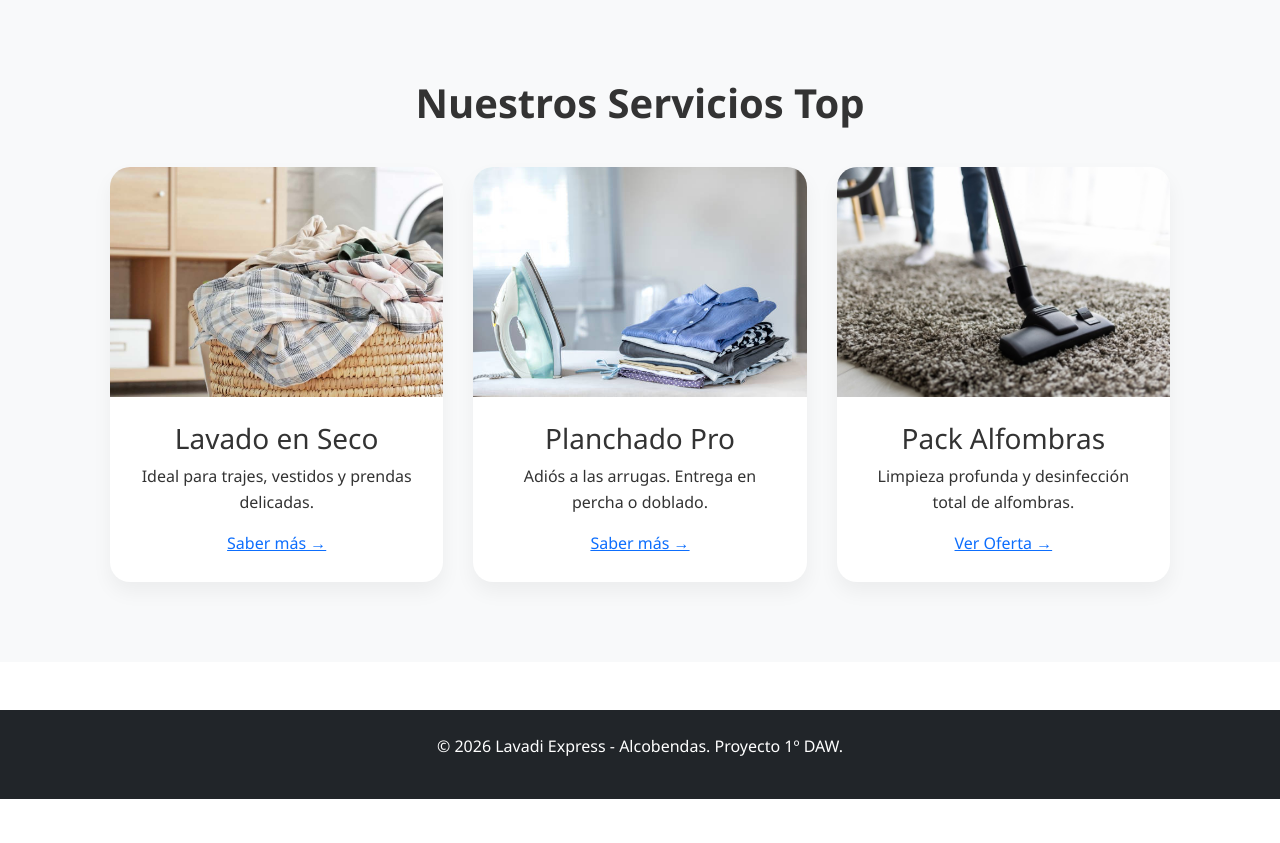
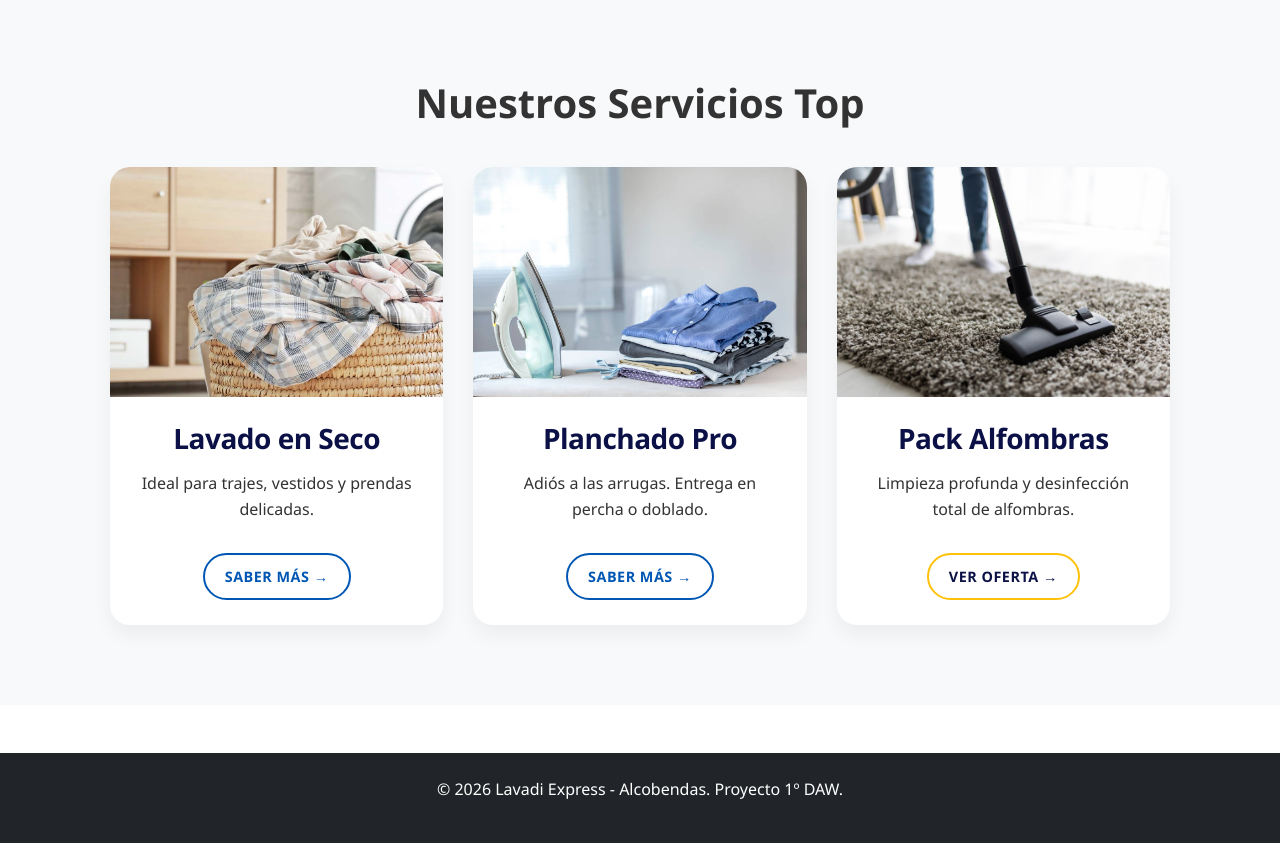
Before and after one commit to pbl792/lavandi-express, a PHP site: page / in a window 1280 px wide. Shown: the part 875-1718 px from the top of the page. Before the commit the page ends 1674 px from the top, so only its background shows below. Run offline with PHP 8.4, Linux system fonts and the light colour scheme.

Commit message:
Día 8: Cambios de codigo CSS. Ajustes en Servicios. Secciones con bóton llamativo y título en negrita

```diff
--- a/css/style.css
+++ b/css/style.css
@@ -6,6 +6,7 @@
     --fondo-gris: #f8f9fa;
     --blanco: #ffffff;
 }
+
 
 /* --- GENERALES --- */
 body {
@@ -30,6 +31,7 @@ body {
 .color-azul { color: var(--azul-lavandi); }
 .centrar-texto { text-align: center; }
 
+
 /* --- HEADER (NAVBAR) --- */
 .navbar {
     padding-top: 0.5rem;
@@ -45,6 +47,7 @@ body {
 .navbar-dark .navbar-nav .nav-link:hover {
     color: var(--blanco) !important;
 }
+
 
 /* --- PORTADA (INDEX) --- */
 .portada-principal {
@@ -69,6 +72,7 @@ body {
 .titulo-enorme { font-size: 4rem; line-height: 1; margin: 20px 0; }
 .resaltado-amarillo { color: var(--amarillo-lavandi); }
 
+
 /* --- BOTONES --- */
 .grupo-botones {
     display: flex;
@@ -88,6 +92,7 @@ body {
 .boton-azul-relleno:hover { background: #004494; transform: translateY(-2px); }
 .boton-blanco-borde:hover { background: var(--amarillo-lavandi); color: #333; }
 
+
 /* --- SECCIONES Y TARJETAS --- */
 .seccion-ventajas { padding: 80px 0; }
 .lista-ventajas { display: flex; justify-content: space-around; flex-wrap: wrap; text-align: center; gap: 20px; list-style: none; padding: 0; }
@@ -101,6 +106,47 @@ body {
 .tarjeta-servicio { background: white; border-radius: 20px; overflow: hidden; box-shadow: 0 10px 20px rgba(0,0,0,0.05); }
 .contenedor-foto img { width: 100%; height: 230px; object-fit: cover; }
 .detalles-servicio { padding: 25px; text-align: center; }
+/* --- BOTONES DE SECCIONES --- */
+.detalles-servicio a {
+    display: inline-block;
+    padding: 10px 20px;
+    margin-top: 15px;
+    background-color: transparent;
+    color: var(--azul-lavandi);
+    border: 2px solid var(--azul-lavandi);
+    border-radius: 50px;
+    text-decoration: none;
+    font-weight: 700;
+    font-size: 0.9rem;
+    transition: all 0.3s ease;
+    text-transform: uppercase;
+    letter-spacing: 0.5px;
+}
+.detalles-servicio a:hover {
+    background-color: var(--azul-lavandi);
+    color: var(--blanco) !important;
+    transform: translateY(-3px);
+    box-shadow: 0 4px 12px rgba(0, 86, 179, 0.2);
+}
+.tarjeta-servicio:last-child .detalles-servicio a {
+    border-color: var(--amarillo-lavandi);
+    color: var(--azul-oscuro);
+}
+.tarjeta-servicio:last-child .detalles-servicio a:hover {
+    background-color: var(--amarillo-lavandi);
+    border-color: var(--amarillo-lavandi);
+    color: var(--azul-oscuro) !important;
+}
+/* --- TÍTULOS DE LAS TARJETAS --- */
+.detalles-servicio h3,
+.detalles-servicio h4,
+.detalles-servicio .titulo-servicio {
+    font-weight: 800;
+    color: var(--azul-oscuro);
+    margin-bottom: 15px;
+    letter-spacing: -0.5px;
+}
+
 
 /* --- SERVICIOS Y PACKS --- */
 .fila-doble { display: flex; gap: 20px; margin: 40px 0; flex-wrap: wrap; }
@@ -120,6 +166,7 @@ body {
 .tabla-estilo-lavandi th { background: var(--azul-lavandi); color: white; padding: 18px; text-align: left; }
 .tabla-estilo-lavandi td { padding: 18px; border-bottom: 1px solid #eee; }
 
+
 /* --- CONTACTO Y FORMULARIO --- */
 .centrar-todo { text-align: center; padding: 100px 0; }
 .titulo-gigante { font-size: 3.5rem; margin-bottom: 10px; }
@@ -128,7 +175,6 @@ body {
     background: #e3f2fd; color: #0056b3; padding: 25px 50px;
     border-radius: 50px; display: inline-block; font-weight: bold;
 }
-
 /* --- FORMULARIO --- */
 .formulario-contacto { background: var(--blanco); padding: 30px; border-radius: 15px; box-shadow: 0 10px 30px rgba(0,0,0,0.1);}
 .input-contacto {
```
